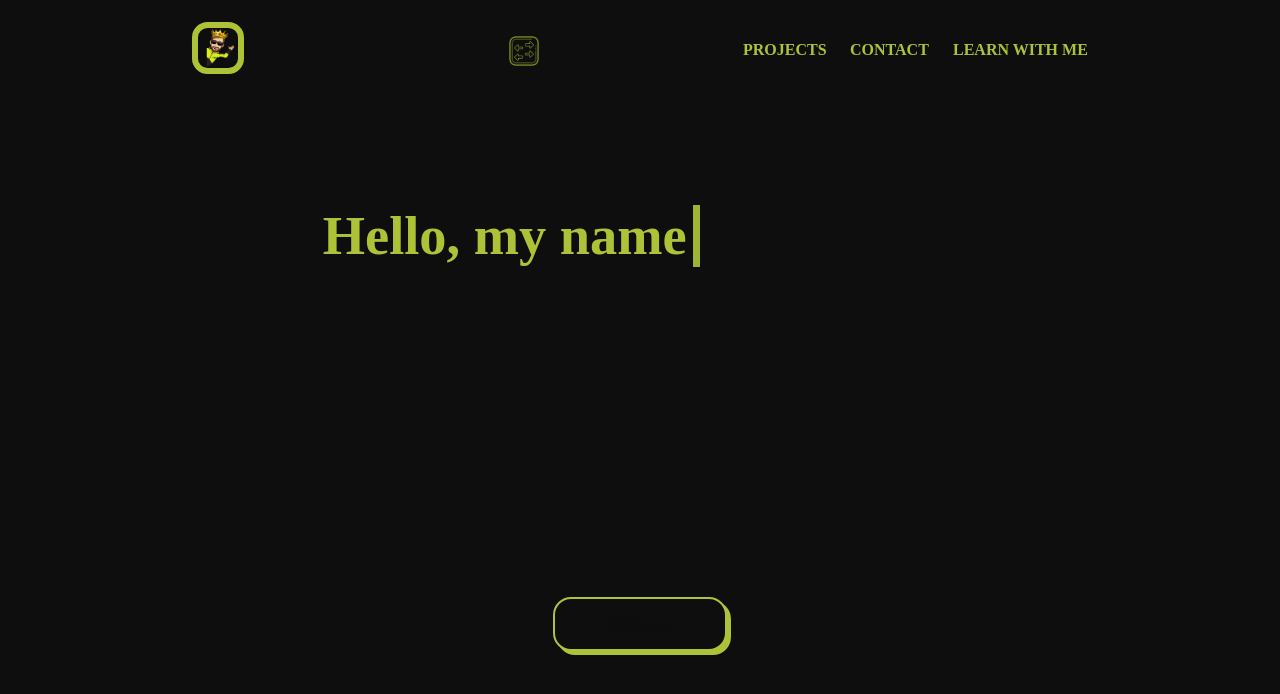
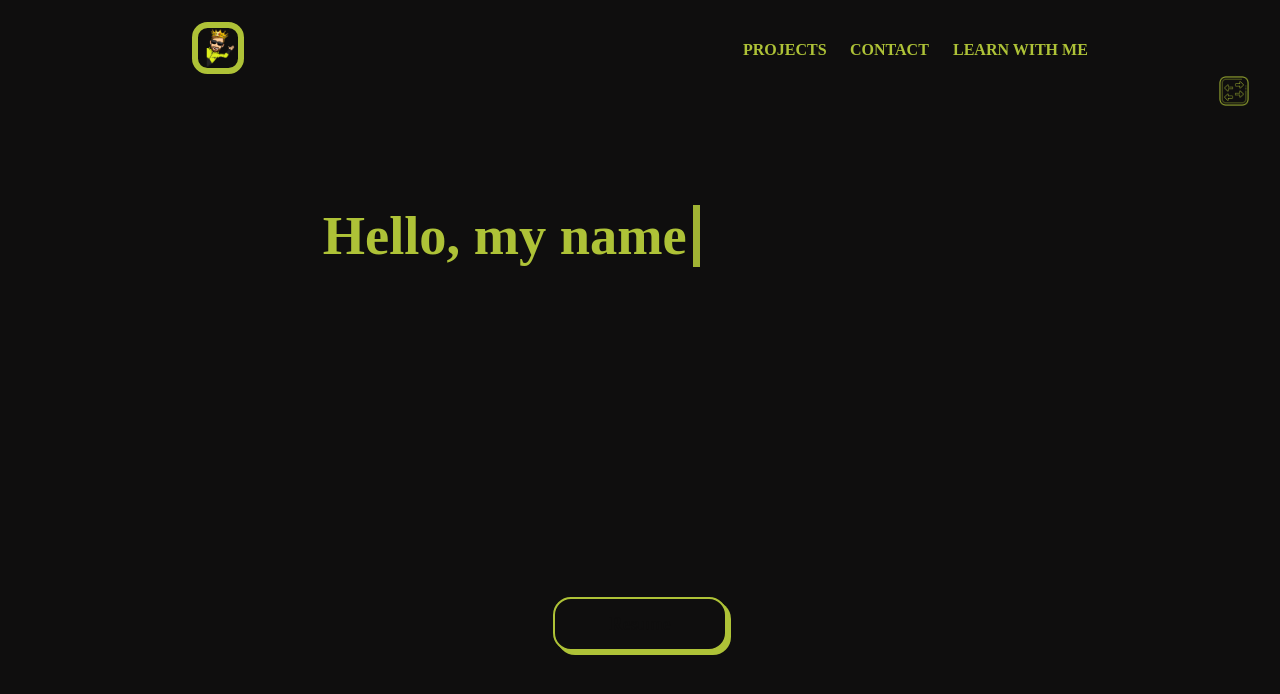
Before and after one commit to ouadjih/portfolio23, a React (Create React App) app: page / in a window 1280 px wide. Shown: the top 694 px of the page. Built offline with nearby package versions, Linux system fonts and the light colour scheme; a small style sheet from the web is missing.

Commit message:
fixed switch position

```diff
--- a/src/App.css
+++ b/src/App.css
@@ -11,8 +11,8 @@
   color: var(--first);
   padding: 1em;
   position: absolute;
-  top: .8em;
-  left: 38%;
+  top: 3.3em;
+  right: .5em;
   cursor: pointer;
   width: 44px;
   height: 44px;
```
